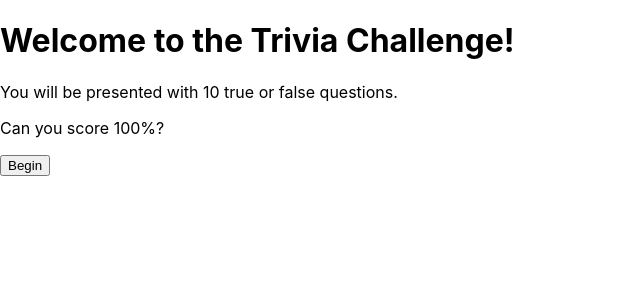
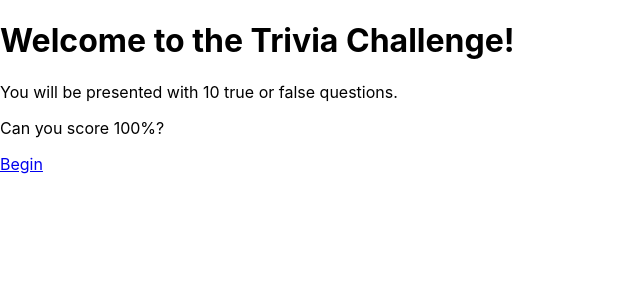
Before and after one commit to freddiemixell/g2i-code-challenge, a React (Create React App) app: page / in a window 1280 px wide. Shown: the top 300 px of the page, without its empty margins (0-640 px from the left). Built offline with nearby package versions, Linux system fonts and the light colour scheme.

Commit message:
use begin button to nagivate to quiz

```diff
--- a/src/components/HomeScreen/BeginBtn.js
+++ b/src/components/HomeScreen/BeginBtn.js
@@ -1,9 +1,13 @@
 import React from 'react';
+import { Link } from 'react-router-dom';
 
 export default function BeginBtn() {
     return (
-        <button className="button">
+        <Link
+            className="button"
+            to="/quiz"
+        >
             Begin
-        </button>
+        </Link>
     );
 }
```
